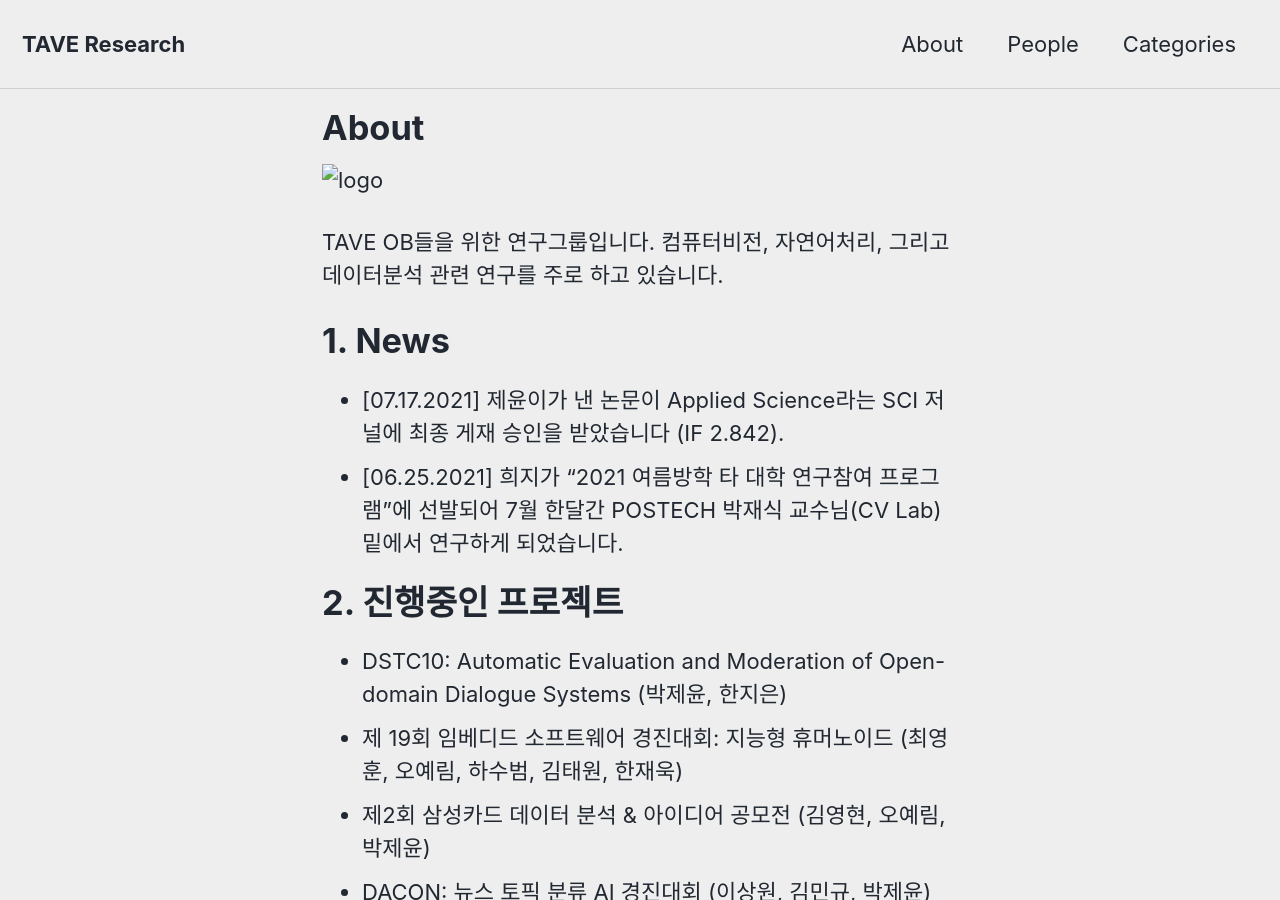
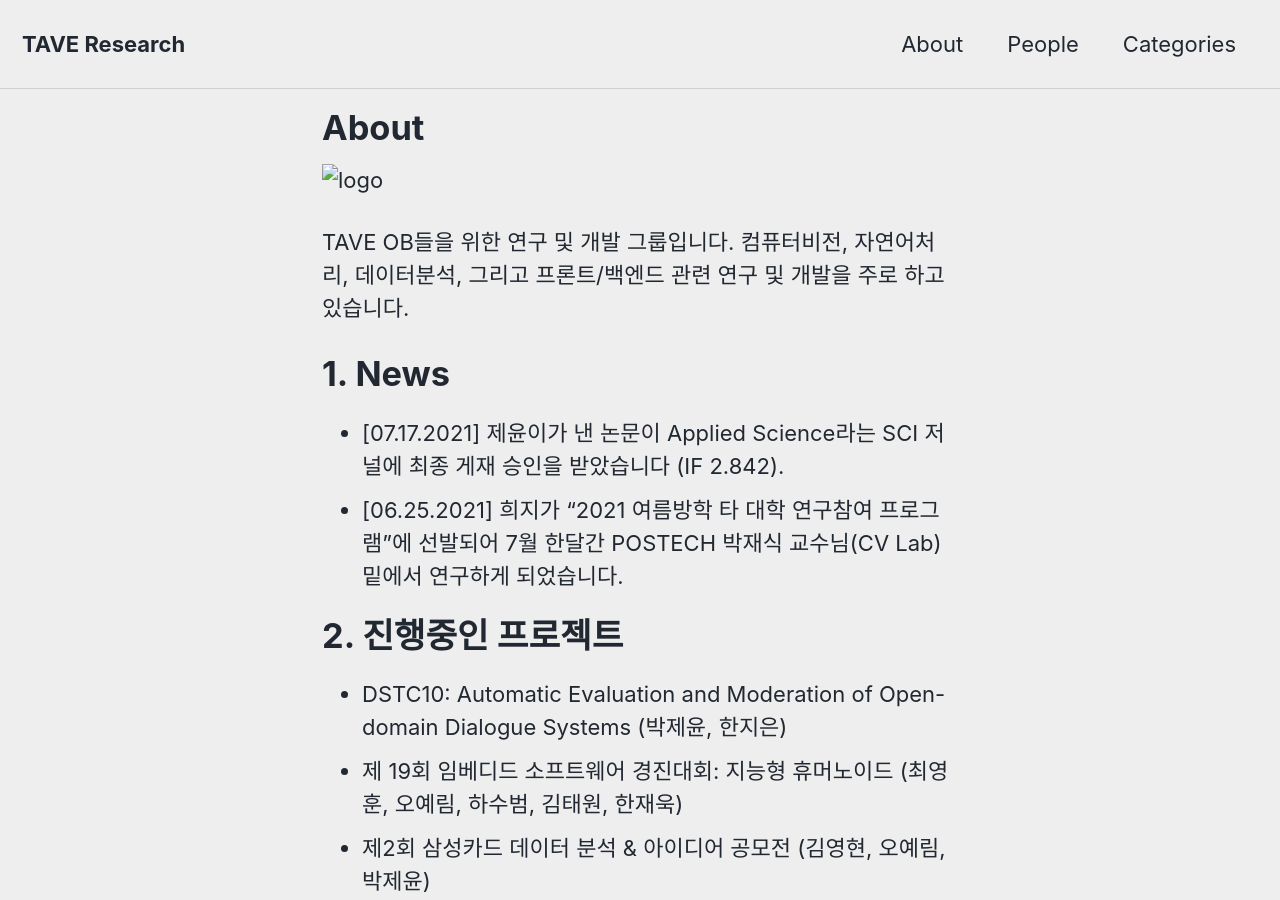
Before and after one commit to TAVEResearch/TAVEResearch.github.io, a Jekyll site: the page built from about.md, in a window 1280 px wide and 900 px high. Built offline with Jekyll 4.4.1, drawn with Linux system fonts in a browser that asks for light colours; cached includes are drawn as plain includes.

Commit message:
Update about.md

```diff
--- a/about.md
+++ b/about.md
@@ -5,7 +5,7 @@ author_profile: false
 ---
 ![logo](./imgs/logo.png)
 
-TAVE OB들을 위한 연구그룹입니다. 컴퓨터비전, 자연어처리, 그리고 데이터분석 관련 연구를 주로 하고 있습니다.
+TAVE OB들을 위한 연구 및 개발 그룹입니다. 컴퓨터비전, 자연어처리, 데이터분석, 그리고 프론트/백엔드 관련 연구 및 개발을 주로 하고 있습니다.
 
 
 # 1. News
```
